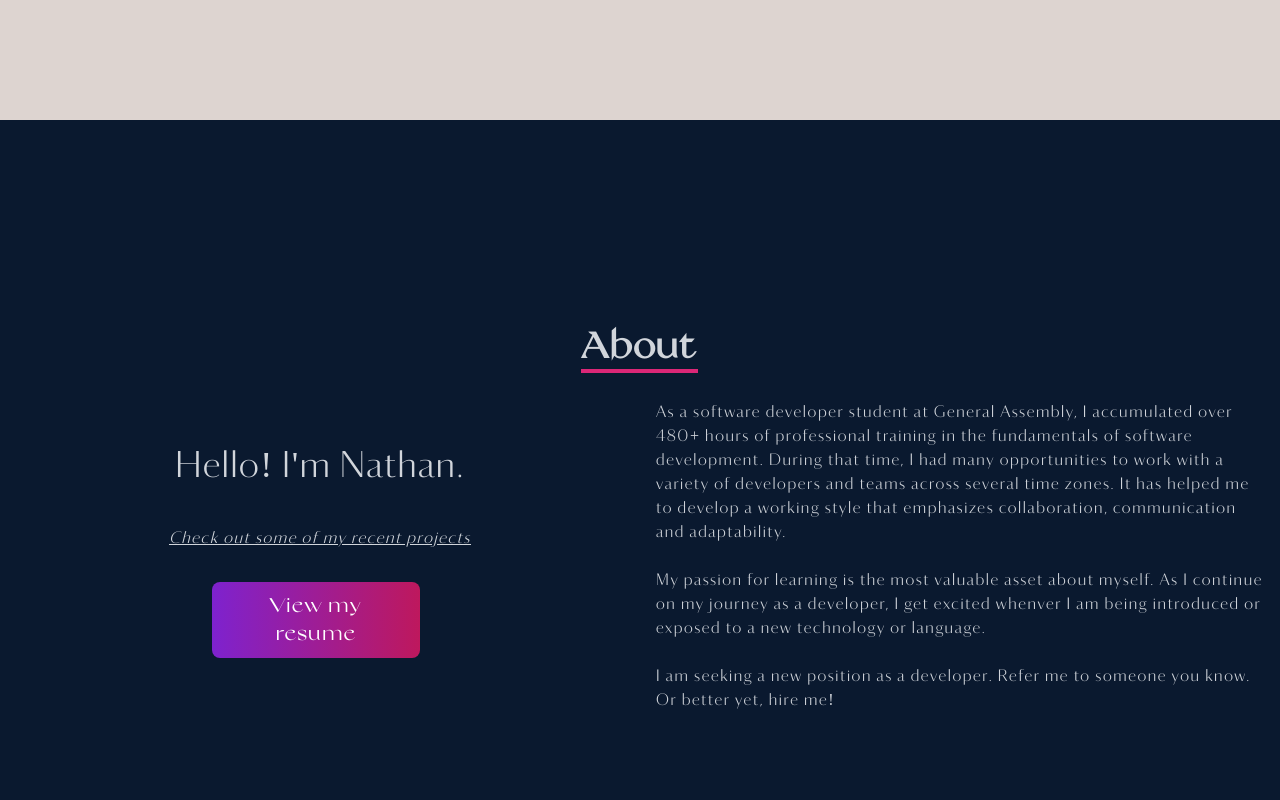
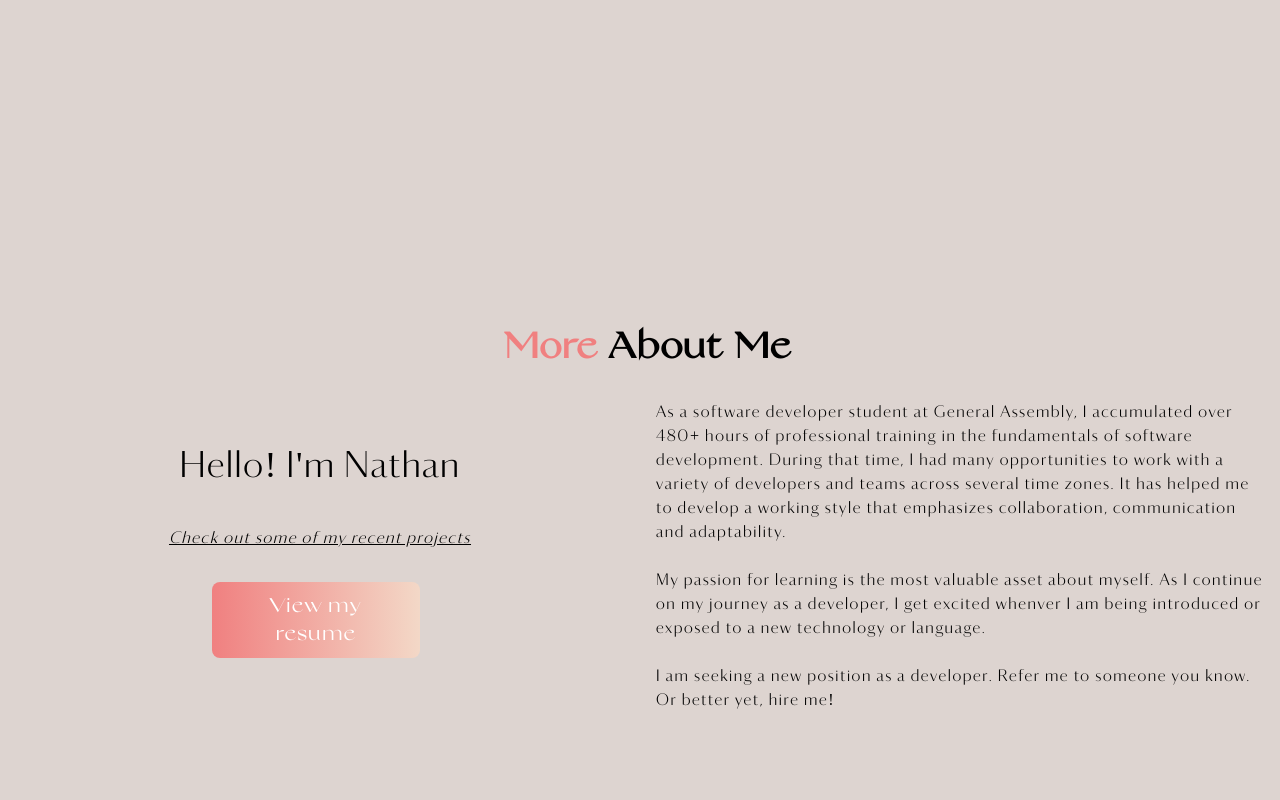
Before and after one commit to nghiavo24/porfolio, a React (Create React App) app: page / in a window 1280 px wide. Shown: the part 680-1480 px from the top of the page. Built offline with nearby package versions, Linux system fonts and the light colour scheme.

Commit message:
Added DarkMode to About

```diff
--- a/src/components/About.jsx
+++ b/src/components/About.jsx
@@ -6,20 +6,20 @@ import {FaFileDownload} from 'react-icons/fa'
 const About = () => {
 
   return (
-    <div name='about' className='w-full h-screen bg-[#0a192f] text-gray-300'>
+    <div name='about' className='w-full h-screen bg-[#DDD4D0] dark:bg-[#211A1D] dark:text-gray-300'>
         <div className='flex flex-col justify-center items-center w-full h-full'>
-            <div className='max-w-[150px] w-full grid grid-cols-2 gap-8'>
-                <div className='sm:text-right pb-8 pl-4'>
-                    <h1 className='text-4xl font-bold inline border-b-4 border-pink-600'>About</h1>
+            <div className='max-w-[350px] w-full grid grid-cols-2 gap-8'>
+                <div className='sm:text-center pb-8 pl-4 col-span-5'>
+                    <h1 className='text-4xl font-bold inline dark:border-b-4 dark:border-pink-600'><span className='text-[#F08080] dark:text-gray-300'>More</span> About Me</h1>
                 </div>
                     </div>
                 <div className='max-w-[1400px] w-full grid sm:grid-cols-2 gap-8 px-4 jus'>
                     <div className='sm:text-right text-4xl justify-center flex-col flex items-center'>
-                        <p> Hello! I'm Nathan.</p>
+                        <p> Hello! I'm <span className='dark:text-pink-600'>Nathan</span></p>
                         <br />
                         <Link to='project'smooth={true} duration={500} ><p className='italic hover:text-pink-600 underline hover:cursor-pointer text-base'>Check out some of my recent projects</p></Link>
                         <div className='pt-8'>
-                            <button class=" w-52 hover:animate-headShake text-white bg-gradient-to-r from-purple-700 to-pink-700 hover:bg-gradient-to-l focus:ring-4 focus:outline-none focus:ring-purple-200 dark:focus:ring-purple-800 font-medium rounded-lg text-xl px-5 py-2.5 text-center mr-2 mb-2">
+                            <button class=" w-52 hover:animate-headShake text-white bg-gradient-to-r from-[#f08080] to-[#f3d8c7] dark:bg-gradient-to-r dark:from-purple-700 dark:to-pink-700 hover:bg-gradient-to-l focus:ring-4 focus:outline-none focus:ring-[#db7f8e] dark:focus:ring-purple-800 font-medium rounded-lg text-xl px-5 py-2.5 text-center mr-2 mb-2">
                                 <a href='https://drive.google.com/file/d/1t7aSD33fM8BGrBnrf-jB7suOvrm3l9YK/view?usp=sharing' target='_blank' rel='noreferrer'>View my resume</a>
                             </button>
                         </div>
```
